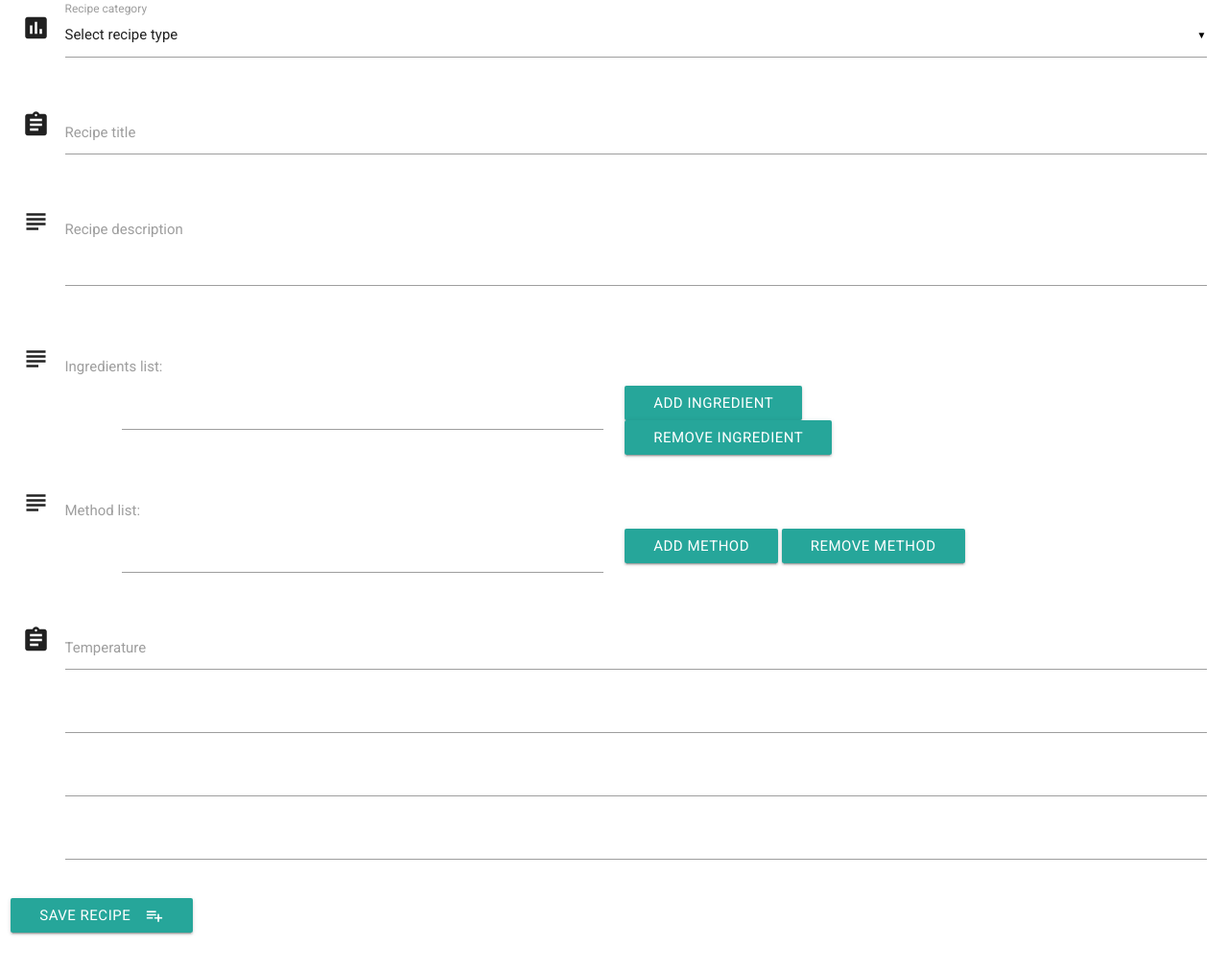
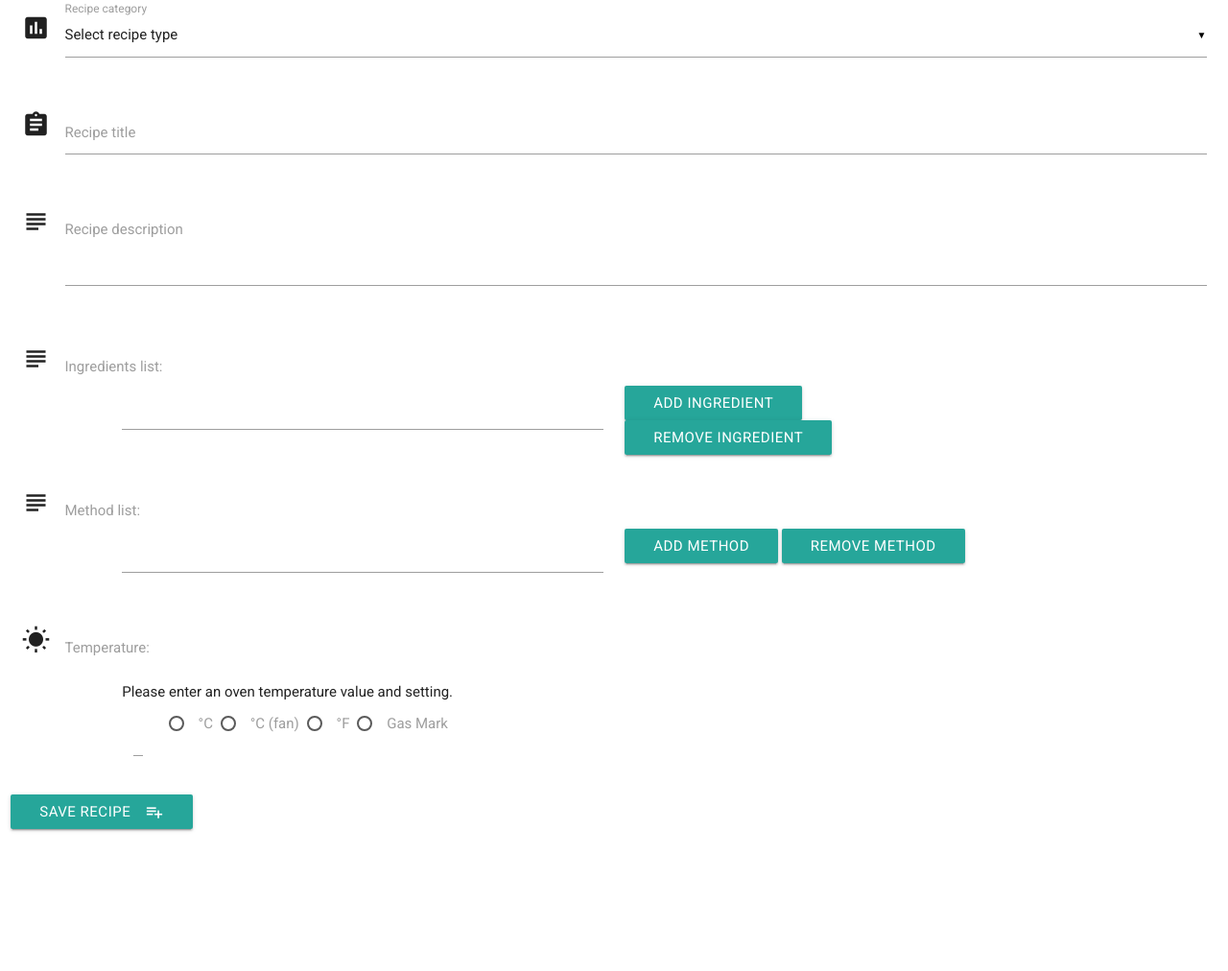
Before and after one commit to kevald1963/milestone-3-recipe-application, a Flask app: page /add_recipe in a window 1280 px wide. Shown: the part 320-1332 px from the top of the page at 96% size. After the commit the page ends 1187 px from the top, so only its background shows below. Run offline with Flask 2, Linux system fonts and the light colour scheme; data that the repository does not hold is empty; some libraries are stand-ins or nearby versions.

Commit message:
Created radio button and text field for Temperature field.

```diff
--- a/templates/add_recipe.html
+++ b/templates/add_recipe.html
@@ -75,15 +75,42 @@
 
         <!-- TEMPERATURE -->
         <div class="row">
-            <div class="input-field col s12">
-                <i class="material-icons prefix">assignment</i>
-                <input id="celsius" name="celsius" type="text" class="validate">
-                <input id="celsius-fan" name="celsius-fan" type="text" class="validate">
-                <input id="fahrenheit" name="fahrenheit" type="text" class="validate">
-                <input id="gas-mark" name="gas-mark" type="text" class="validate">
-                <label for="icon_telephone">Temperature</label>
+            <div class="input-field col s4">
+                <i class="material-icons prefix">wb_sunny</i>
+                <label for="icon_telephone">Temperature:</label>
+                <br>
             </div>
         </div>
+        <div class="row">
+            <div class="col s4 offset-s1">
+                <p>Please enter an oven temperature value and setting.</p>
+                    <div class="col s1">
+                        <input name="temperature-value" id="temperature-value" type="text" class="validate">
+                    </div>
+                    <div class="col s10">
+                        <input class="with-gap" name="temperature" id="celsius" type="radio"/>
+                        <label for="celsius">°C</label>
+                        <input class="with-gap" name="temperature" id="celsius-fan" type="radio"/>
+                        <label for="celsius-fan">°C (fan)</label>
+                        <input class="with-gap" name="temperature" id="fahrenheit" type="radio"/>
+                        <label for="fahrenheit">°F</label>
+                        <input class="with-gap" name="temperature" id="gas-mark" type="radio"/>
+                        <label for="gas-mark">Gas Mark</label>
+                    </div>
+                </p>
+            </div>
+        </div>
+<!--
+                        <span>
+                            Electric oven: <input id="celsius" name="celsius" type="text" class="validate"> °C
+                        </span>
+
+                    <input id="celsius" name="celsius" type="radio" class="validate"> Normal oven
+                    <input id="celsius" name="celsius" type="text" class="validate"> ° C
+                <input id="celsius-fan" name="celsius-fan" type="radio" class="validate">
+                <input id="fahrenheit" name="fahrenheit" type="radio" class="validate">
+                <input id="gas-mark" name="gas-mark" type="radio" class="validate">
+-->
 
         <!-- SAVE RECIPE BUTTON -->
         <div class="row">
```
